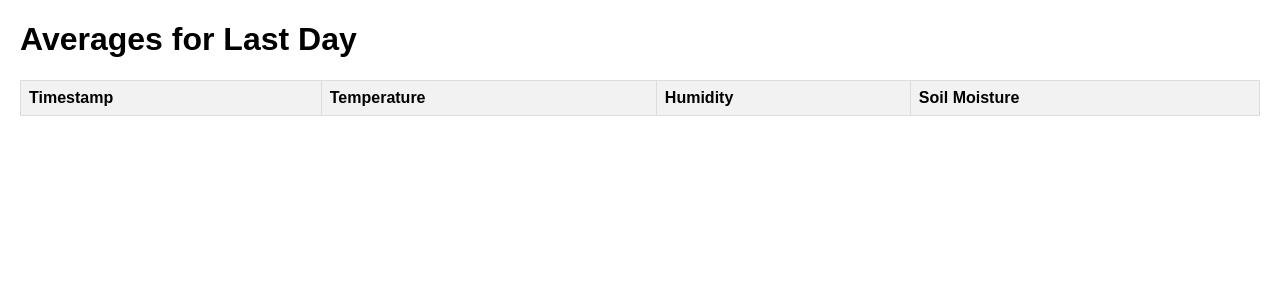
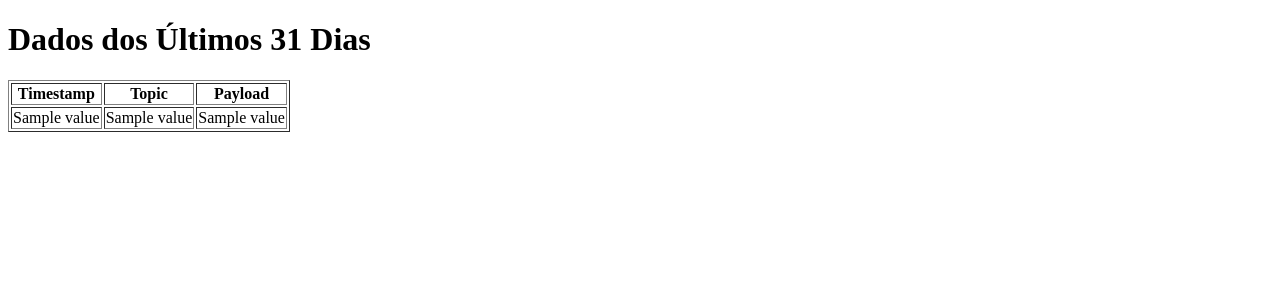
Before and after one commit to DiogoCamposA/dados3, a Flask app: template templates/index.html in a window 1280 px wide. Shown: the top 300 px of the page. Run offline with Flask 3, Linux system fonts and the light colour scheme; the template is opened without the code that fills it: most values are stand-ins (such as "Sample title", 1, 10 or a date in 2020); lists and menus that the app fills with data are empty.

Commit message:
Update index.html

```diff
--- a/templates/index.html
+++ b/templates/index.html
@@ -2,47 +2,28 @@
 <html lang="en">
 <head>
     <meta charset="UTF-8">
+    <meta http-equiv="X-UA-Compatible" content="IE=edge">
     <meta name="viewport" content="width=device-width, initial-scale=1.0">
-    <title>Averages for Last Day</title>
-    <style>
-        body {
-            font-family: Arial, sans-serif;
-            margin: 20px;
-        }
-
-        table {
-            border-collapse: collapse;
-            width: 100%;
-        }
-
-        th, td {
-            border: 1px solid #dddddd;
-            text-align: left;
-            padding: 8px;
-        }
-
-        th {
-            background-color: #f2f2f2;
-        }
-    </style>
+    <title>Últimos 31 Dias</title>
 </head>
 <body>
-    <h1>Averages for Last Day</h1>
-    <table>
+
+<h1>Dados dos Últimos 31 Dias</h1>
+
+<table border="1">
     <tr>
         <th>Timestamp</th>
-            <th>Temperature</th>
-            <th>Humidity</th>
-            <th>Soil Moisture</th>
+        <th>Topic</th>
+        <th>Payload</th>
     </tr>
-        {% for timestamp, averages in medias_por_hora.items() %}
+    {% for value in values_last_31_days %}
     <tr>
-                <td>{{ timestamp }}</td>
-                <td>{{ averages.temp }}</td>
-                <td>{{ averages.umid }}</td>
-                <td>{{ averages.solo }}</td>
+        <td>{{ value[3] }}</td>
+        <td>{{ value[1] }}</td>
+        <td>{{ value[2] }}</td>
     </tr>
     {% endfor %}
 </table>
+
 </body>
 </html>
```
Lines whose indentation alone changed are shown as unchanged.
